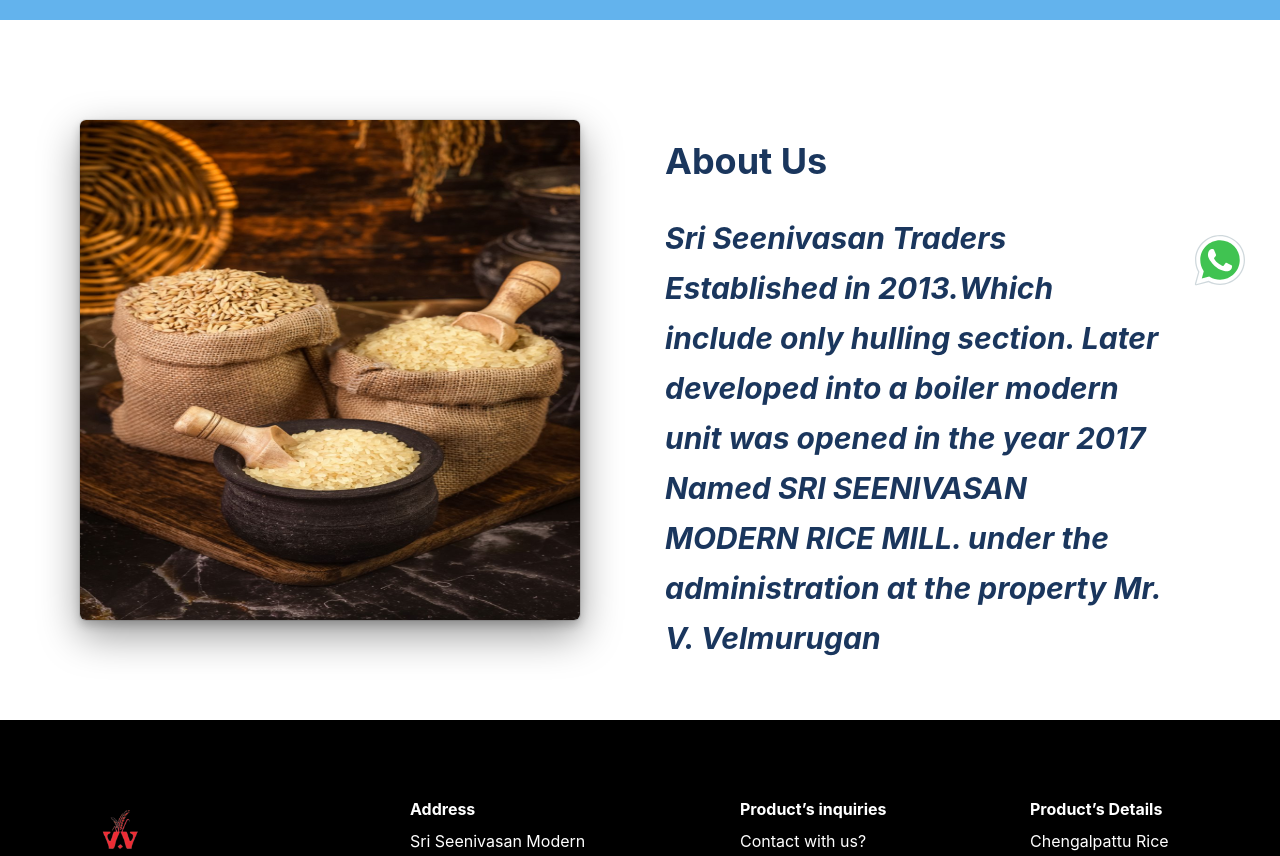
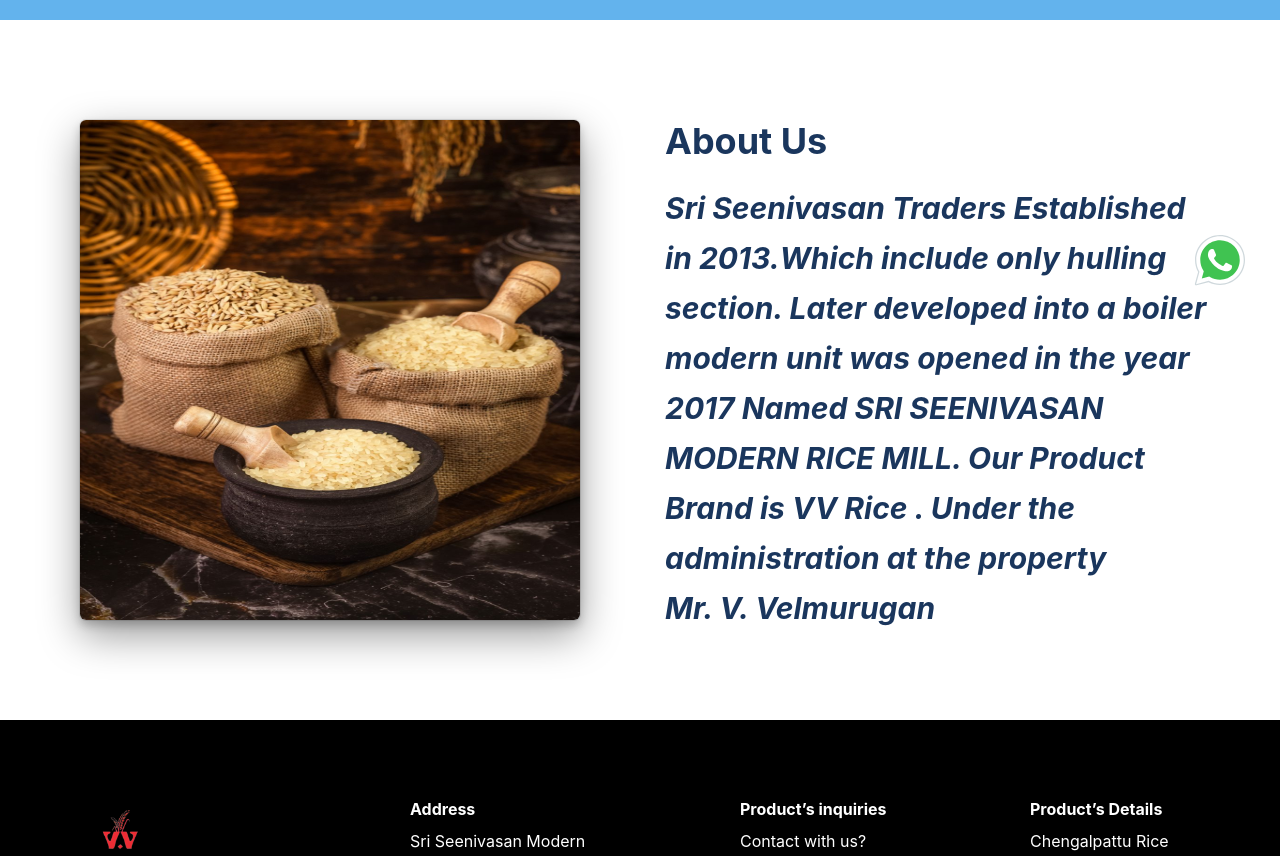
Before and after one commit to rahul-raj9367/my-vue-app, a React (Vite) app: page /my-vue-app/About in a window 1280 px wide. Shown: the part 480-1336 px from the top of the page. Built offline with nearby package versions, Linux system fonts and the light colour scheme.

Commit message:
configuracoes de deploy

```diff
--- a/src/pages/About.jsx
+++ b/src/pages/About.jsx
@@ -41,16 +41,16 @@
             </Flex>
           </GridItem>
           <GridItem w='100%' h='100%' >
-            <Box   height={["500px","","","400px","500px"]} ml={["","","","25px","",""]}>
+            <Box   height={["510px","","","400px","500px"]} ml={["","","","25px","",""]}>
               <Flex alignItems="center" justifyContent={["space-evenly","center","center","normal"]}>
-              <Heading pt={["40px","20px"]} color="blue.900" >About Us</Heading>
+              <Heading pt={["40px","0px"]} color="blue.900" >About Us</Heading>
 
               </Flex>
             <Flex alignItems="center" justifyContent={["center","center","center","flex-start"]} >
 
-            <Heading color="blue.900" mt="30px" size="lg" as="cite" lineHeight={["35px","50px"]} width={['80vw','80vw','80vw','50vw','500px']}> Sri Seenivasan Traders Established in 2013.Which include only hulling section.
-               Later developed into a boiler modern unit was opened in the year 2017 Named SRI SEENIVASAN MODERN RICE MILL.
-               under the administration at the property Mr. V. Velmurugan</Heading>
+            <Heading color="blue.900" mt="20px" size="lg" as="cite" lineHeight={["35px","50px"]} width={['85vw','80vw','80vw','50vw','550px']}> Sri Seenivasan Traders Established in 2013.Which include only hulling section.
+               Later developed into a boiler modern unit was opened in the year 2017 Named SRI SEENIVASAN MODERN RICE MILL. Our Product Brand is VV Rice .
+               Under the administration at the property <br />Mr. V. Velmurugan</Heading>
             </Flex>
             </Box>
           </GridItem>
--- a/src/pages/Home.jsx
+++ b/src/pages/Home.jsx
@@ -43,7 +43,7 @@
           <Heading mb="0px" color="blue.900" size={['2xl','2xl','2xl','3xl']}>Chengalpattu Rice</Heading>
           </Center>
           <Box boxSize={['xs','md','lg']} display="flex" alignItems="center" justifyContent="center" mt={["80px","100px"]}>
-            <Link to="/ChengalpattuRice"><Image src='images/chengal.png' alt='Chengalpattu Rice' height={["280","335","385","500"]} width={["280","335","385","500"]} /></Link>
+            <Link to="/ChengalpattuRice"><Image src='images/chengal.png' cursor="pointer" alt='Chengalpattu Rice' height={["280","335","385","500"]} width={["280","335","385","500"]} /></Link>
         </Box>
         </Flex>
       </Center>
```
